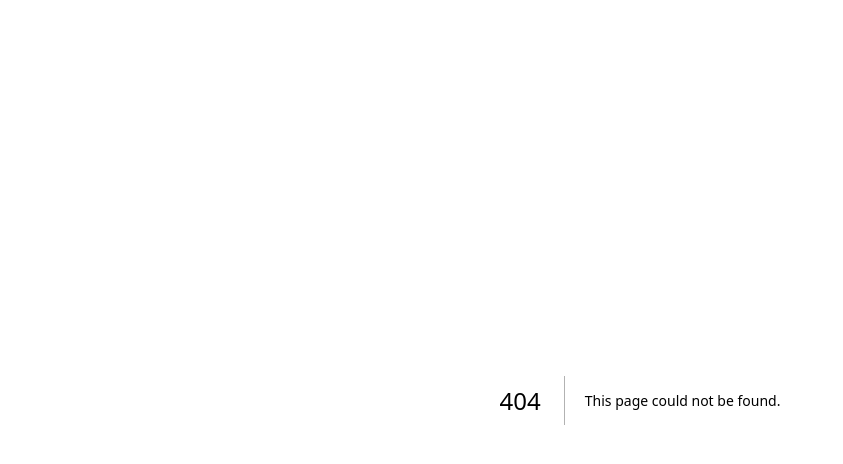
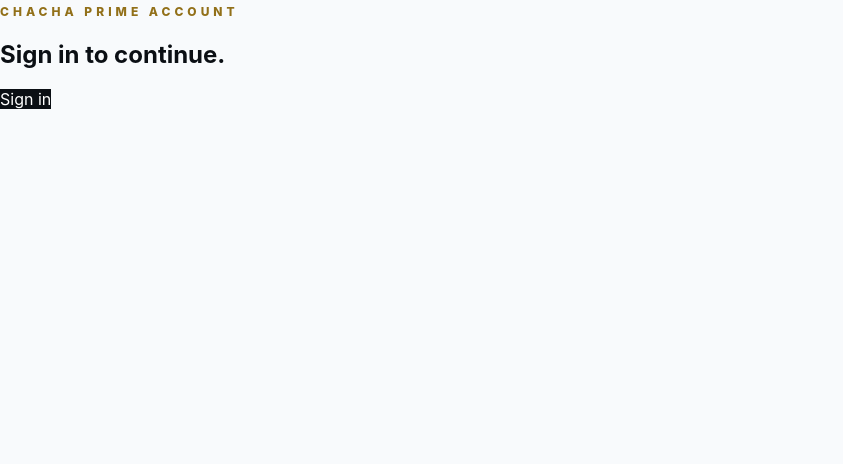
Before and after one commit to chachaprimeofficial-max/cp, a Next.js app in the folder web/: page /account in a window 1280 px wide. Before the commit this address had no page. Shown: the top 464 px of the page, without its empty margins (0-843 px from the left). Built offline with nearby package versions, Linux system fonts and the light colour scheme; no server answers.

Commit message:
Add customer account page

```diff
--- /dev/null
+++ b/web/app/account/page.tsx
@@ -0,0 +1,6 @@
+'use client';
+import Link from 'next/link'; import { useEffect,useState } from 'react'; import { getMe,TOKEN_KEY,User } from '../../lib/auth';
+export default function AccountPage(){const [user,setUser]=useState<User|null>(null);const [loading,setLoading]=useState(true);useEffect(()=>{const t=localStorage.getItem(TOKEN_KEY);if(t)getMe(t).then(setUser).finally(()=>setLoading(false));else setLoading(false)},[]);
+if(loading)return <main className="auth-page"><section className="auth-card"><p>Loading your account…</p></section></main>;
+if(!user)return <main className="auth-page"><section className="auth-card"><span className="eyebrow">CHACHA PRIME ACCOUNT</span><h1>Sign in to continue.</h1><Link href="/login" className="primary">Sign in</Link></section></main>;
+return <main className="account-page"><span className="eyebrow">MY PRIME ACCOUNT</span><h1>Hello, {user.name}.</h1><div className="account-grid"><section className="account-card"><span>ACCOUNT</span><h2>{user.email}</h2><p>Role: {user.role}</p></section><section className="account-card"><span>CHACHA WALLET</span><h2>£{user.walletBalance.toFixed(2)}</h2><p>Your wallet balance can receive eligible refunds and credits.</p></section><section className="account-card"><span>SHOPPING</span><h2>Ready for your next order?</h2><Link href="/shop" className="primary">Explore products</Link></section></div></main>}
```
